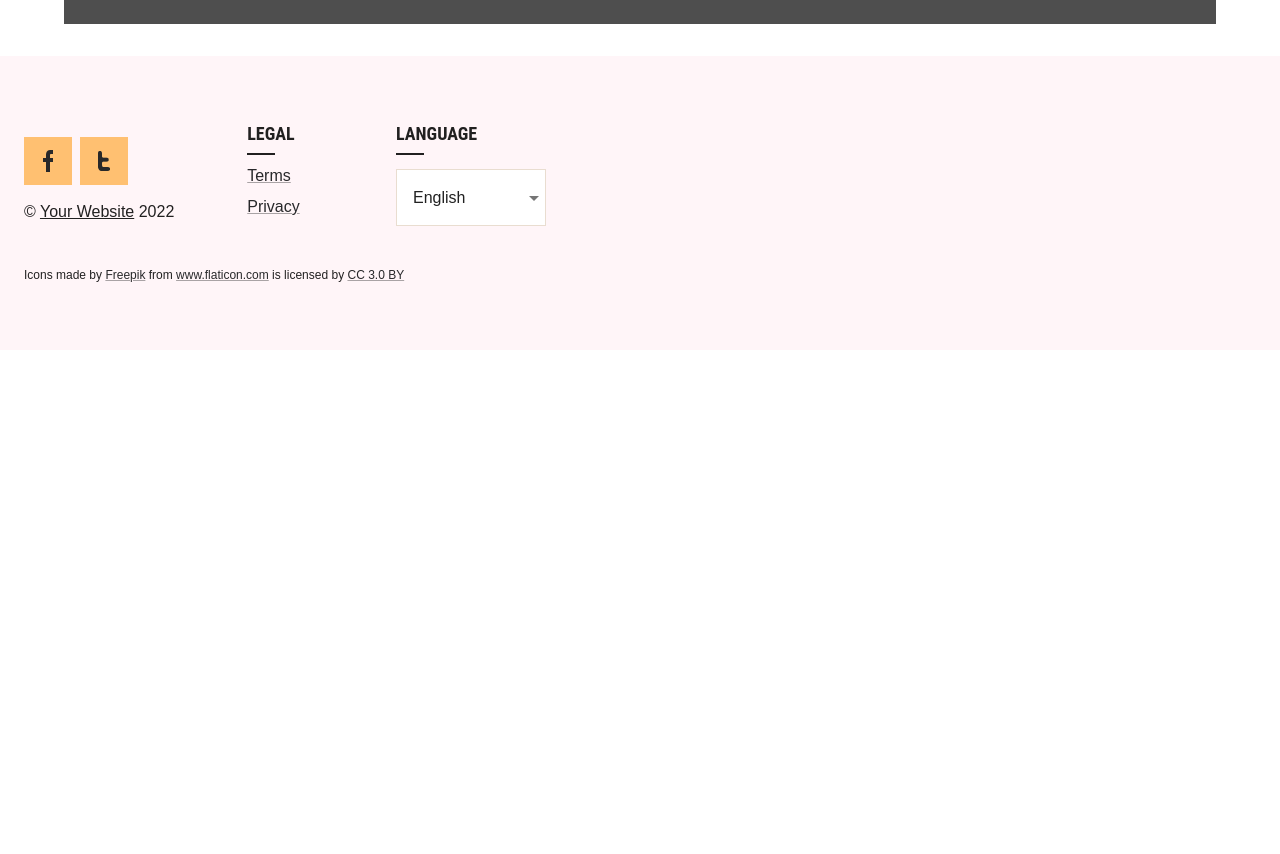
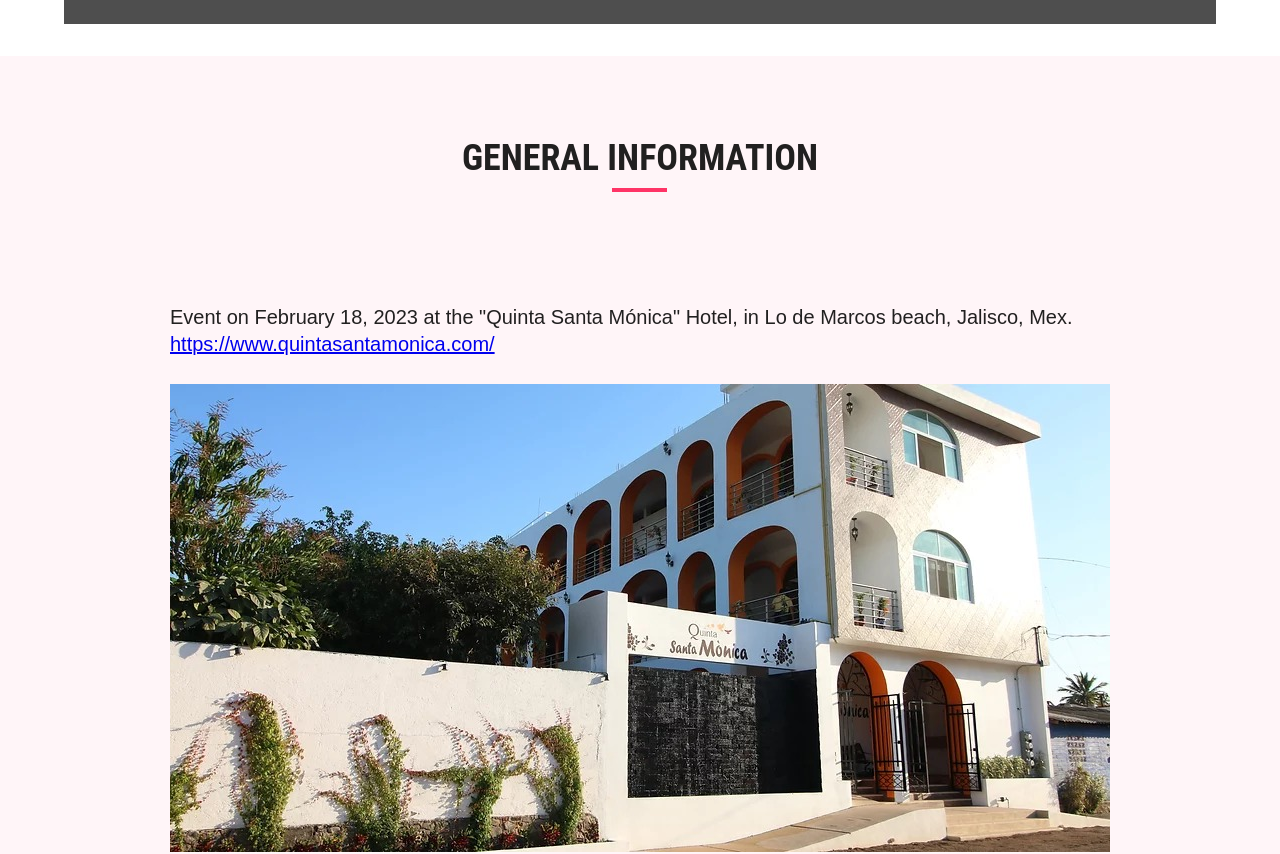
Before and after one commit to Gerardo-Hu89/weeding, a React (Create React App) app: page /general-information in a window 1280 px wide. Shown: the part 1320-2174 px from the top of the page. Before the commit the page ends 1670 px from the top, so only its background shows below. Built offline with nearby package versions, Linux system fonts and the light colour scheme; grey boxes are pictures that could not be loaded.

Commit message:
pls continue

```diff
--- /dev/null
+++ b/src/onePirate/generalInformation/index.tsx
@@ -0,0 +1,56 @@
+import Box from '@mui/material/Box';
+import Grid from '@mui/material/Grid';
+import { SxProps } from '@mui/system';
+import { Theme } from '@mui/material/styles';
+import { useTranslation } from 'react-i18next';
+import Container from '@mui/material/Container';
+import Typography from '../modules/components/typography';
+
+const item: SxProps<Theme> = {
+  display: 'flex',
+  flexDirection: 'column',
+  alignItems: 'center',
+  px: 5,
+};
+
+const quintaHotel = require("../../resources/images/quinta.jpeg");
+
+export const GeneralInformation = (): JSX.Element => {
+  const { t } = useTranslation();
+
+  return (
+    <Box
+      id="general-information"
+      component="section"
+      sx={{ display: 'flex', bgcolor: 'secondary.light', overflow: 'hidden' }}
+    >
+      <Container
+        sx={{
+          mt: 10,
+          mb: 15,
+          position: 'relative',
+          display: 'flex',
+          flexDirection: 'column',
+          alignItems: 'center',
+        }}
+      >
+        <Typography variant="h4" marked="center" component="h2" sx={{ mb: 14 }}>
+          {t('generalInfo')}
+        </Typography>
+        <Grid container spacing={5}>
+          <Grid item xs={12} md={12}>
+            <Box sx={item}>
+              <Typography variant="h5" align="center">
+                {t('generalInfoText')}
+                <br />
+                <a target="_blank" rel="noreferrer" href="https://www.quintasantamonica.com/">https://www.quintasantamonica.com/</a>
+                <br /><br />
+                <img width="100%" src={quintaHotel} alt="Quinta Santa Monica"/>
+              </Typography>
+            </Box>
+          </Grid>
+        </Grid>
+      </Container>
+    </Box>
+  );
+}
--- a/src/onePirate/index.tsx
+++ b/src/onePirate/index.tsx
@@ -9,7 +9,7 @@
 import { ProductCategories } from './modules/views/productCategories';
 import { ProductSmokingHero } from './modules/views/productSmokingHero';
 
-// import { GeneralInformation } from './generalInformation';
+import { GeneralInformation } from './generalInformation';
 // import { Itinerary } from './itinerary/itinerary';
 // import { Outfit } from './outfit';
 // import { Kids } from './kids/kids';
@@ -24,8 +24,8 @@
       {/* <ProductHowItWorks />
       <ProductCTA />
       <ProductSmokingHero /> */}
-      {/* <GeneralInformation />
-      <Itinerary />
+      <GeneralInformation />
+      {/* <Itinerary />
       <Outfit />
       <Kids /> */}
       <AppFooter />
--- a/src/onePirate/modules/views/productCategories.tsx
+++ b/src/onePirate/modules/views/productCategories.tsx
@@ -104,7 +104,6 @@
     <Container component="section" sx={{ mt: 8, mb: 4 }}>
       <Box sx={{ mt: 8, display: 'flex', flexWrap: 'wrap' }}>
         {images.map((image) => (
-
           <ImageIconButton
             key={image.title}
             style={{width: image.width}}
```
